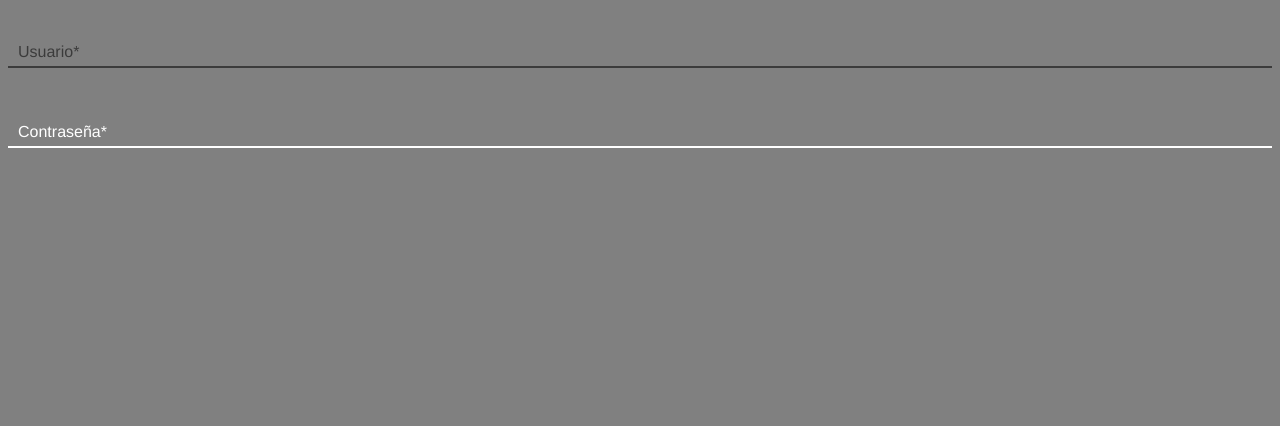
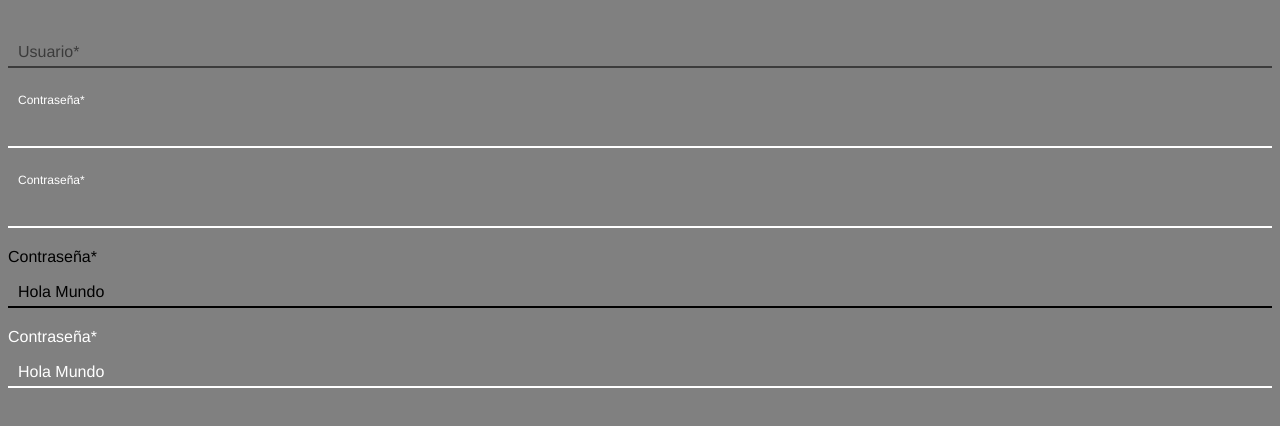
Before and after one commit to claudioDcv/material-input, a website: page index.html in a window 1280 px wide. Drawn offline with Linux system fonts and the light colour scheme.

Commit message:
adicion opcion input con value ya cargado

```diff
--- a/MaterialInput.js
+++ b/MaterialInput.js
@@ -1,21 +1,41 @@
+document.addEventListener("DOMContentLoaded", function(event) {
   (function(){
     /* created by claudio.dcv@gmail.com */
     var MaterialInputCrrHaibu = function(){
       //atributos inicial
       this.selectorGeneral = ".crr-hb-input input";
       this.tagMsg = "div";
-    this.colorError = "red";
+      this.colorError = "#df3b13";
       this.colorSuccess = "white";
       this.colorActive = "#FF9900";
       this.classOpen = "crr-hb-msg crr-hb-open-msg";
       this.classClose = "crr-hb-msg";
-  //sleeciono el elemento general input
+    //seleciono el elemento general input
+    function init(elm,self){
+      var self = self;
+      console.log('init');
+      var colorSuccessData = elm.dataset.materialinputColor || this.colorSuccess;
+      var padre = elm.parentElement;
+      var msg = padre.getElementsByTagName(self.tagMsg)[0];
+        var txt = elm.value.length || 0;
+      msg.className = self.classOpen;
+
+      if (validate(txt)) {
+        msg.className = elm.classOpen;
+        elm.style.borderBottomColor = colorSuccessData;
+        elm.style.color = colorSuccessData;
+        msg.style.color = colorSuccessData;
+        //console.log('texto');
+      }
+    }
+
     var elmInput = document.querySelectorAll(this.selectorGeneral);
       //se recorre y se agregan los listeners
       for (var i = 0; i < elmInput.length; i++) {
         elmInput[i].addEventListener('change',elmInputFn.bind(this));
         elmInput[i].addEventListener('focus',focusFN.bind(this));
         elmInput[i].addEventListener('blur',elmInputFn.bind(this));
+        init(elmInput[i],this);
       }
       //Solo funciones privadas
       //COmportamiento para focus
@@ -37,7 +57,6 @@
         }
       //comportamiento para change / blur
       function elmInputFn(e){
-
         var colorSuccessData = e.srcElement.dataset.materialinputColor || this.colorSuccess;
         var padre = e.srcElement.parentElement;
         var msg = padre.getElementsByTagName(this.tagMsg)[0];
@@ -47,12 +66,14 @@
         if (validate(txt)) {
           msg.className = this.classOpen;
           e.srcElement.style.borderBottomColor = colorSuccessData;
+          e.srcElement.style.color = colorSuccessData;
           msg.style.color = colorSuccessData;
-        console.log('texto');
+          //console.log('texto');
         }else{
-        console.log('vacio');
+          //console.log('vacio');
           e.srcElement.style.borderBottomColor = this.colorError;
           msg.style.color = this.colorError;
+          e.srcElement.style.color = colorSuccessData;
           msg.className = this.classClose;
         }
       }
@@ -63,3 +84,4 @@
     new MaterialInputCrrHaibu();
     console.log(1);
   })();
+});
--- a/index.html
+++ b/index.html
@@ -4,19 +4,30 @@
     <meta charset="utf-8">
     <title></title>
     <meta name="name" charset="utf-8">
+    <script src="./MaterialInput.js" charset="utf-8"></script>
     <meta name="viewport" content="width=device-width, initial-scale=1">
     <link rel="stylesheet" href="./MaterialInput.css" media="screen" >
   </head>
   <body>
     <div class="crr-hb-input">
-      <input type="text" name="name" value="" disabled="">
+      <input type="text" name="name" value="" disabled>
       <div class="crr-hb-msg">Usuario*</div>
     </div>
     <div class="crr-hb-input">
       <input type="text" name="name" value="" data-materialinput-color="#FFFFFF">
       <div class="crr-hb-msg">Contraseña*</div>
     </div>
-
-    <script src="./MaterialInput.js" charset="utf-8"></script>
+    <div class="crr-hb-input crr-hb-input-alternative">
+      <input type="text" name="name" value="" data-materialinput-color="#000000">
+      <div class="crr-hb-msg">Contraseña*</div>
+    </div>
+    <div class="crr-hb-input crr-hb-input-alternative">
+      <input type="text" name="name" value="Hola Mundo" data-materialinput-color="#000000">
+      <div class="crr-hb-msg">Contraseña*</div>
+    </div>
+    <div class="crr-hb-input crr-hb-input-alternative">
+      <input type="text" name="name" value="Hola Mundo" data-materialinput-color="#FFFFFF">
+      <div class="crr-hb-msg">Contraseña*</div>
+    </div>
   </body>
 </html>
```
Lines whose indentation alone changed are shown as unchanged.
